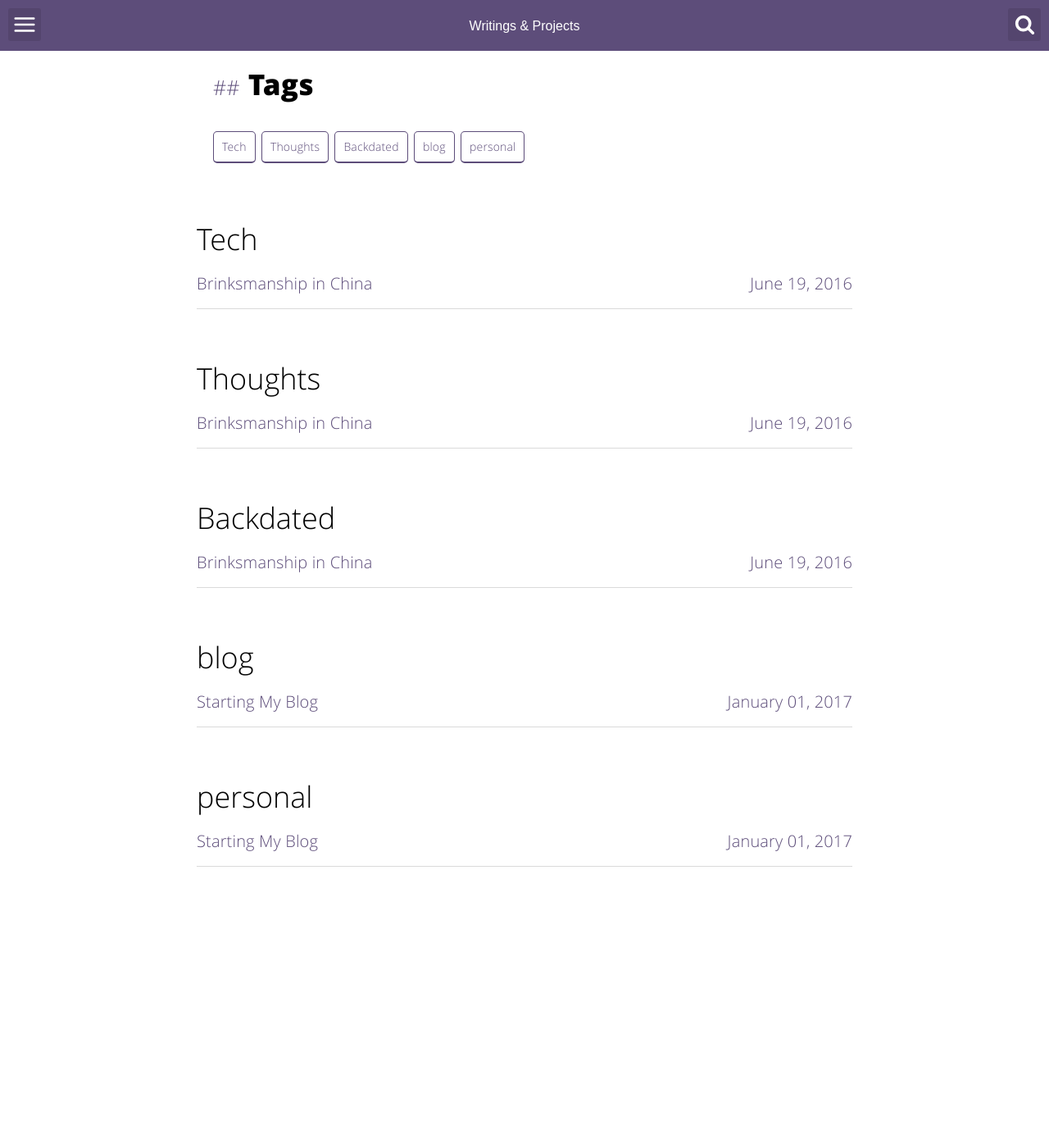
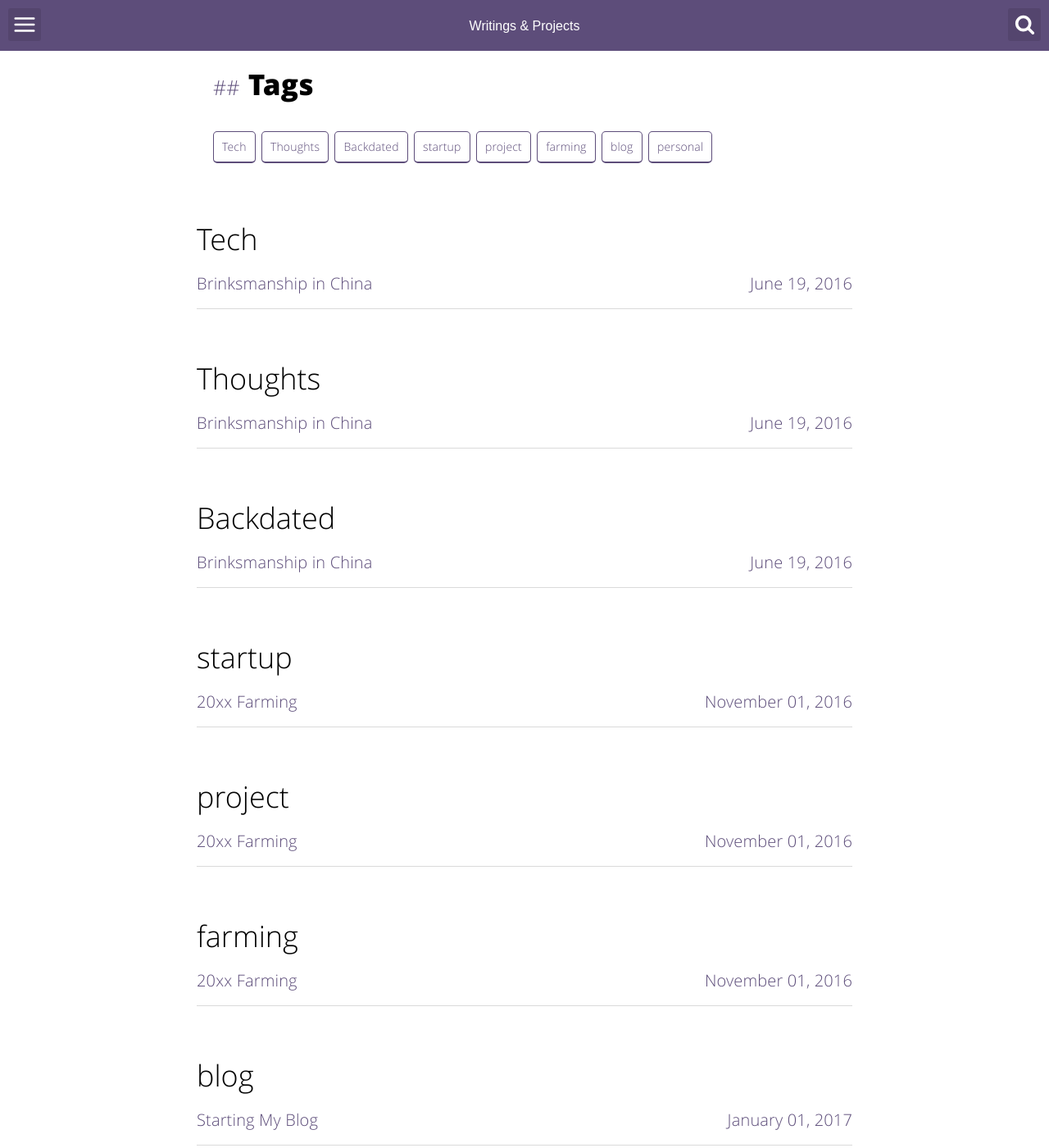
Before and after one commit to sunnylongx/sunnylongx.github.io, a Jekyll site: the page built from tags.html, in a window 1280 px wide and 1400 px high. Shown: the whole window at 82% size. Built offline with Jekyll 4.4.1, drawn with Linux system fonts in a browser that asks for light colours; some of the changed lines change nothing that is shown.

Commit message:
new post

```diff
--- a/_config.yml
+++ b/_config.yml
@@ -1,7 +1,7 @@
 # Site settings
 title: Sunny Long
 description: "Articles and Projects"
-baseurl: "https://sunnylongx.github.io/" # for test: remove string '/space-jekyll-templa' to ''
+baseurl: "" # for test: remove string '/space-jekyll-templa' to ''
 url: "https://sunnylongx.github.io/" # for test: remove string 'http://victorvoid.github.io' to '' but in production: 'https://yourusername.githu.io'
 # User settings
 username: Sunny Long
--- a/_includes/header-default.html
+++ b/_includes/header-default.html
@@ -9,6 +9,9 @@
             <span class="site-title">[{{site.username}}]</span>
         </h1>
 
+<!--         <div class="recent"> Data-driven startup enthusiast. Currently PM @ThirdLove</div>
+        <br>
+ -->
         <div class="icons-home">
             <a aria-label="Send email" title="Send me an e-mail" href="mailto:{{site.email}}">
                 <svg class="icon icon-email"><use xlink:href="#icon-email"></use></svg>
--- /dev/null
+++ b/_posts/2016-11-01-20xxFarming.md
@@ -0,0 +1,22 @@
+---
+layout: post
+title:  "20xx Farming"
+image: ''
+date:   2016-11-01 00:00:01
+tags:
+- startup
+- project
+- farming
+description: 'A New Project focused on efficient farming'
+categories:
+- startup
+---
+
+I have been thinking about what my next project should be for some time. Apps like Uber, Airbnb, etc. are cool, but are not solving the next big problem. Companies like SpaceX, Tesla, Amazon are solving big problems. Be like them.
+
+Today, I am starting on my next big project (pseudo-startup) - building a better indoor farm to maximize efficiency. I am defining efficiency from both a cost and output perspective - biggest bang for your buck.
+
+From reading Professor Toyoki Kozai's overview on the commercial indoor growing operations, the two largest costs (that make up >50% of total spend) are lighting (electricity) and human overhead. I'm going to work on a two-prong approach. For the electricity usage, I will work towards greater efficiency in system design (the physical infrastructure)
+, better data analysis (for feedback systems), and more efficient lighting (LEDs/spectrum customization). For human overhead - robotic automation will slowly help relieve the burden on manual labor (planting, harvesting, etc.)
+
+I'll be starting with MIT's OpenAg framework, but building on top of that. I would like to build out a modular prototype that allows for large-scale automated A/B testing and dynamic updating of variables.
```
